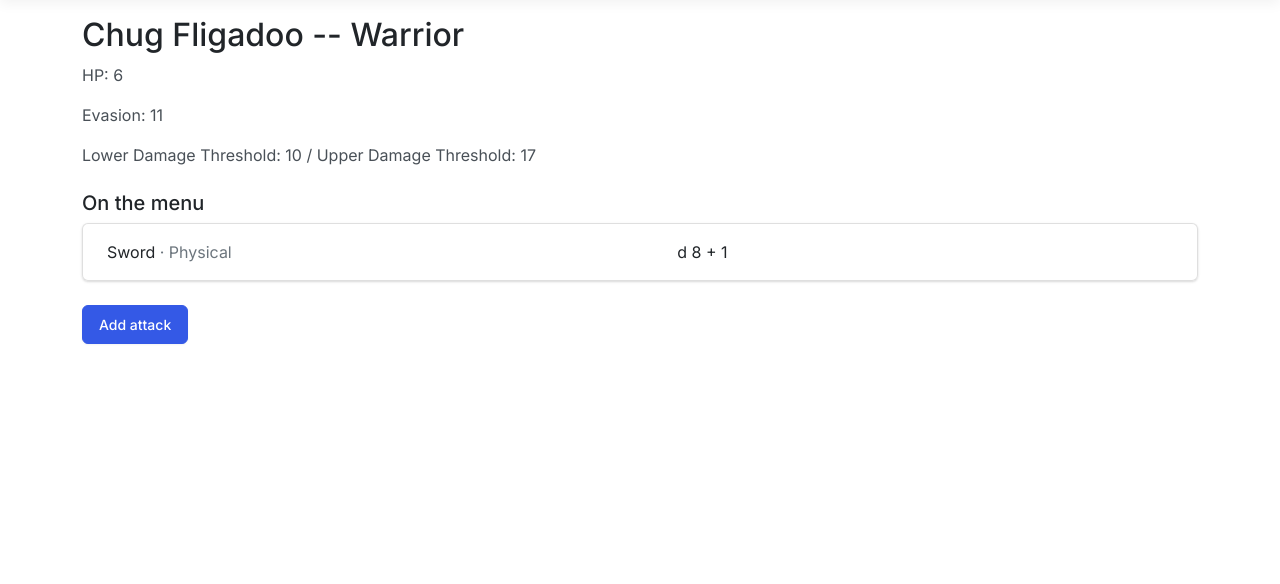
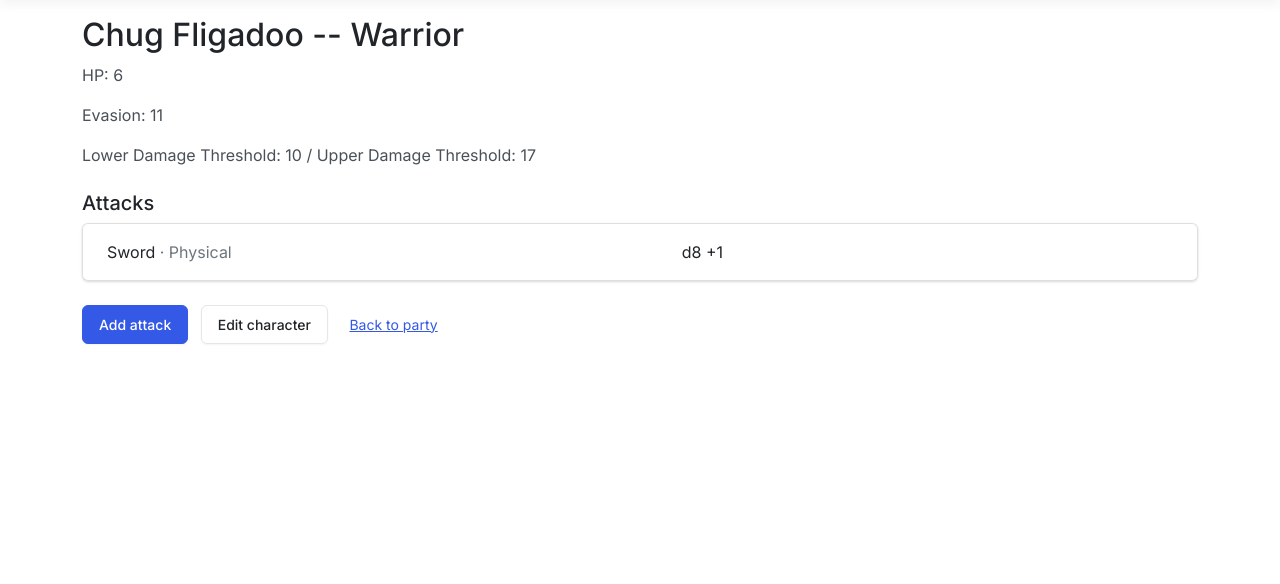
Before and after one commit to Rozyking/SemesterProjectHomework, an ASP.NET Core app: page /Daggerheart/Details/1 in a window 1280 px wide. Shown: the part 68-652 px from the top of the page. Run offline with ASP.NET Core 8, Linux system fonts and the light colour scheme; data comes from the database, SQL or seed files in the repository; style sheets or scripts are compiled from the project's sources; some libraries are stand-ins or nearby versions.

Commit message:
Three changes made for assignment: reformatted Daggerheart/Index to not be in a table and also change between character and characters in muted text, controller now picks first or default for spotlight character and has no spotlight message, reformatted dice roll text under character details and got rid of dead end.

```diff
--- a/Controllers/HomeController.cs
+++ b/Controllers/HomeController.cs
@@ -21,7 +21,9 @@ public class HomeController : Controller
 
     public IActionResult Index(int id)
     {
-        var spotlight = _context.DaggerheartCharacters.FirstOrDefault(t => t.Id == 1);
+        var spotlight = _context.DaggerheartCharacters
+        .OrderBy(c => c.Id)
+        .FirstOrDefault();
         return View(spotlight);
     }
 
--- a/Views/Daggerheart/Details.cshtml
+++ b/Views/Daggerheart/Details.cshtml
@@ -9,16 +9,19 @@
 <p>Evasion: @Model.Evasion</p>
 <p>Lower Damage Threshold: @Model.LowerDamageThreshold / Upper Damage Threshold: @Model.UpperDamageThreshold</p>
 
-<h2 class="h5 mt-4">On the menu</h2>
+<h2 class="h5 mt-4">Attacks</h2>
 
 @if (Model.Attacks.Count > 0)
 {
     <ul class="list-group mb-4">
         @foreach (var attack in Model.Attacks)
         {
+            var mod = attack.Modifier ?? 0;
+            var modText = mod == 0 ? "" : (mod > 0 ? $" +{mod}" : $" {mod}");
+
             <li class="list-group-item d-flex justify-content-between">
                 <span>@attack.Name <span class="text-muted">· @attack.Type</span></span>
-                <span>d @attack.DiceRoll + @attack.Modifier</span>
+                <span>d@(attack.DiceRoll)@modText</span>
                 <span>@attack.Effects</span>
             </li>
         }
@@ -31,3 +34,6 @@ else
 
 <a asp-controller="Attacks" asp-action="Create" asp-route-characterId="@Model.Id"
    class="btn btn-primary">Add attack</a>
+
+<a asp-action="Edit" asp-route-id="@Model.Id" class="btn btn-outline-secondary ms-2">Edit character</a>
+<a asp-action="Index" class="btn btn-link">Back to party</a>
--- a/Views/Home/Index.cshtml
+++ b/Views/Home/Index.cshtml
@@ -23,6 +23,12 @@
                 <partial name="_CharacterCard" model="Model" />
             </div>
         </div>
+    } else
+    {
+        <p class="text-muted">
+            Your party is empty. <a asp-controller="Daggerheart" asp-action="Create">Add your first character</a>
+            and they'll be spotlighted here.
+        </p>
     }
 
 </div>
```
Also changed, not shown: Views/Daggerheart/Index.cshtml (+2 -8 lines).
